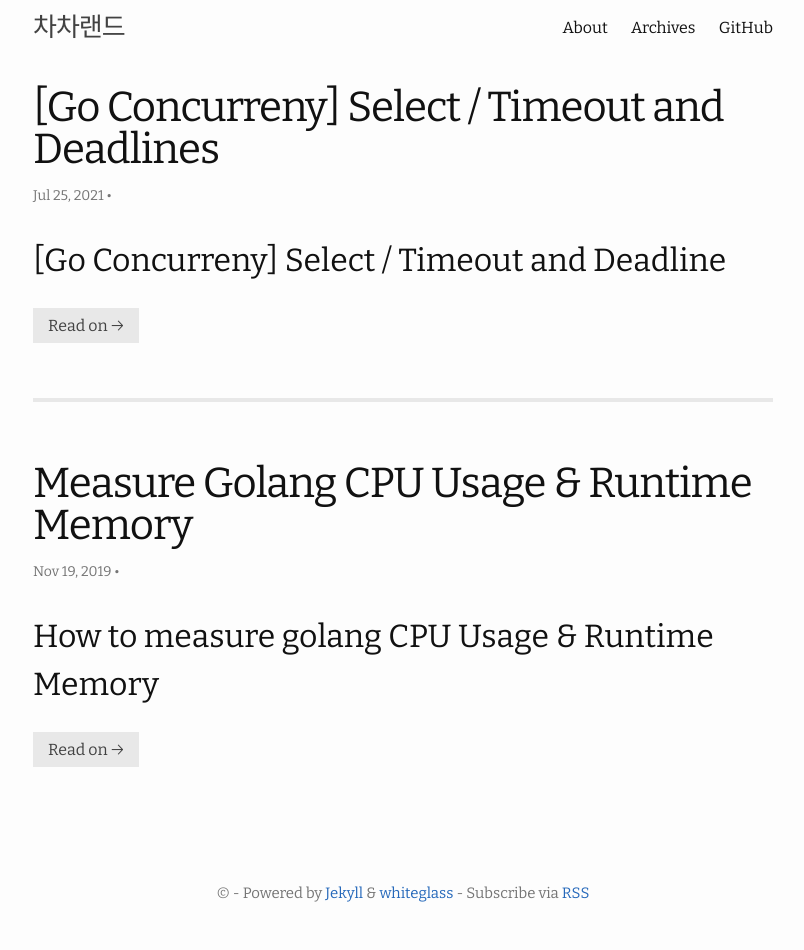
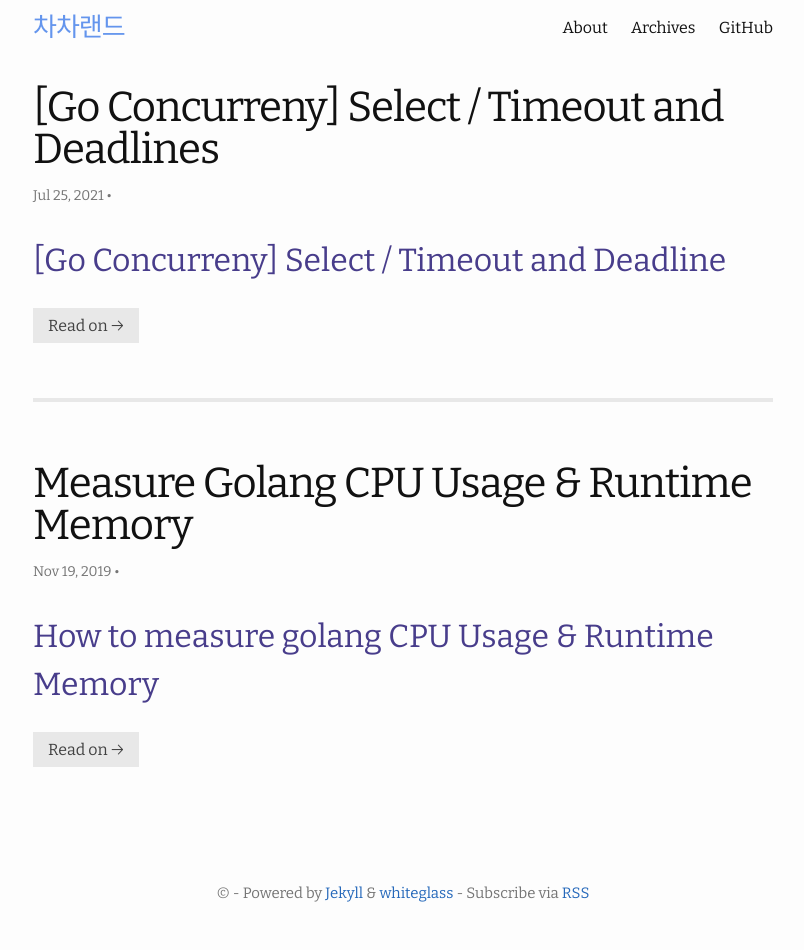
Before and after one commit to jiwonCha/jiwonCha.github.io, a Jekyll site: the page built from index.html, in a window 1280 px wide. Shown: the whole page, without its empty margins (237-1041 px from the left). Built offline with Jekyll 4.4.1, drawn with Linux system fonts in a browser that asks for light colours; the list of posts is cut into pages by our own code.

Commit message:
Update color

```diff
--- a/assets/main.css
+++ b/assets/main.css
@@ -64,9 +64,9 @@ pre > code { border: 0; padding-right: 0; padding-left: 0; }
 /** Site header */
 .site-header { min-height: 56px; position: relative; }
 
-.site-title { font-size: 26px; font-weight: 300; line-height: 56px; letter-spacing: -1px; margin-bottom: 0; float: left; color:#09b11fde}
+.site-title { font-size: 26px; font-weight: 300; line-height: 56px; letter-spacing: -1px; margin-bottom: 0; float: left; color:cornflowerblue;}
 
-.site-title, .site-title:visited { color: #424242; }
+.site-title:visited { color: #424242; }
 
 .site-nav { float: right; line-height: 56px; }
 
@@ -85,7 +85,7 @@ pre > code { border: 0; padding-right: 0; padding-left: 0; }
 
 .page-heading { font-size: 20px; }
 
-.post-list { margin-left: 0; list-style: none; }
+.post-list { margin-left: 0; list-style: none; color:darkslateblue;}
 
 .post-list .post-link:hover { text-decoration: none; }
 
```
